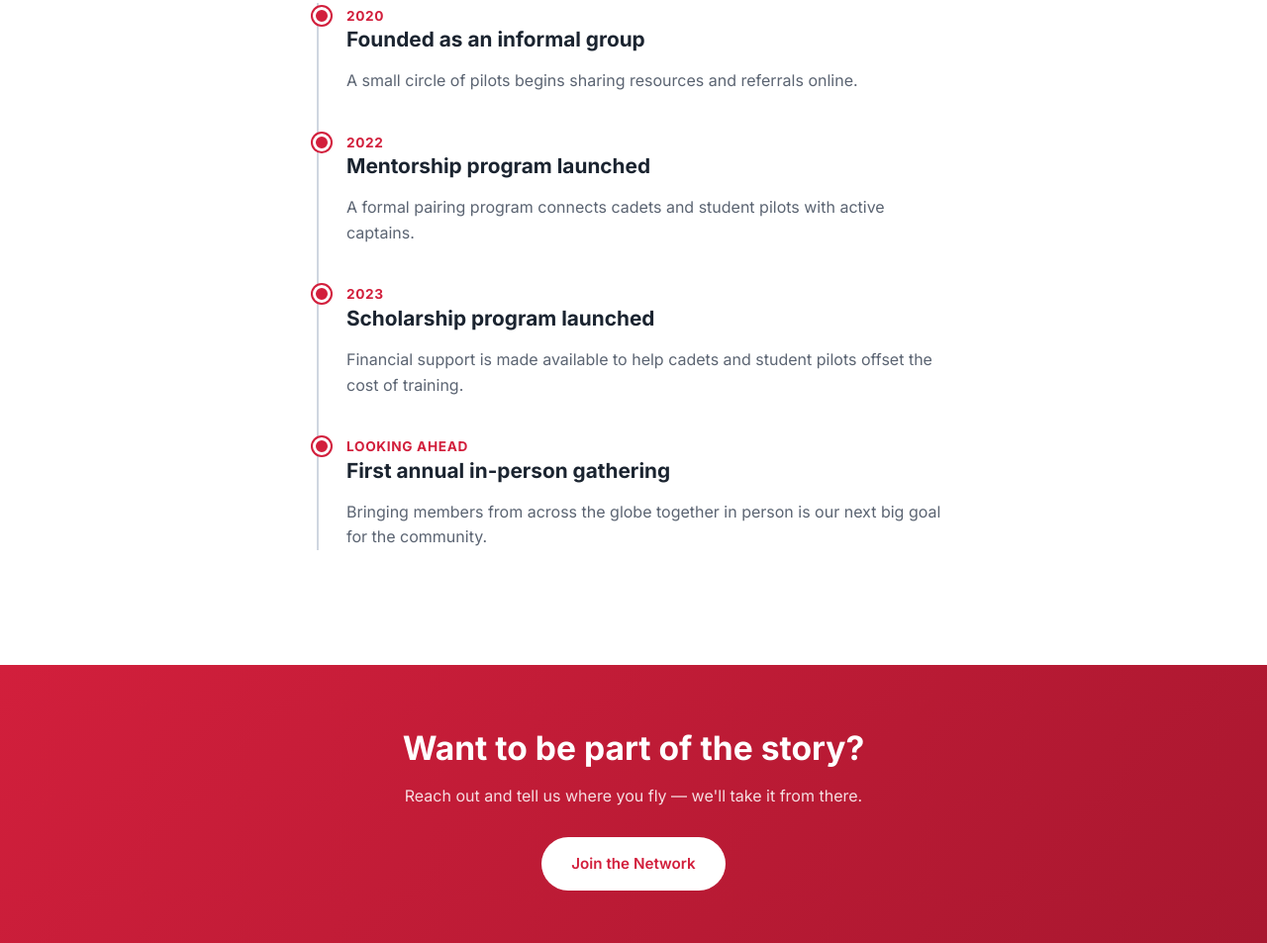
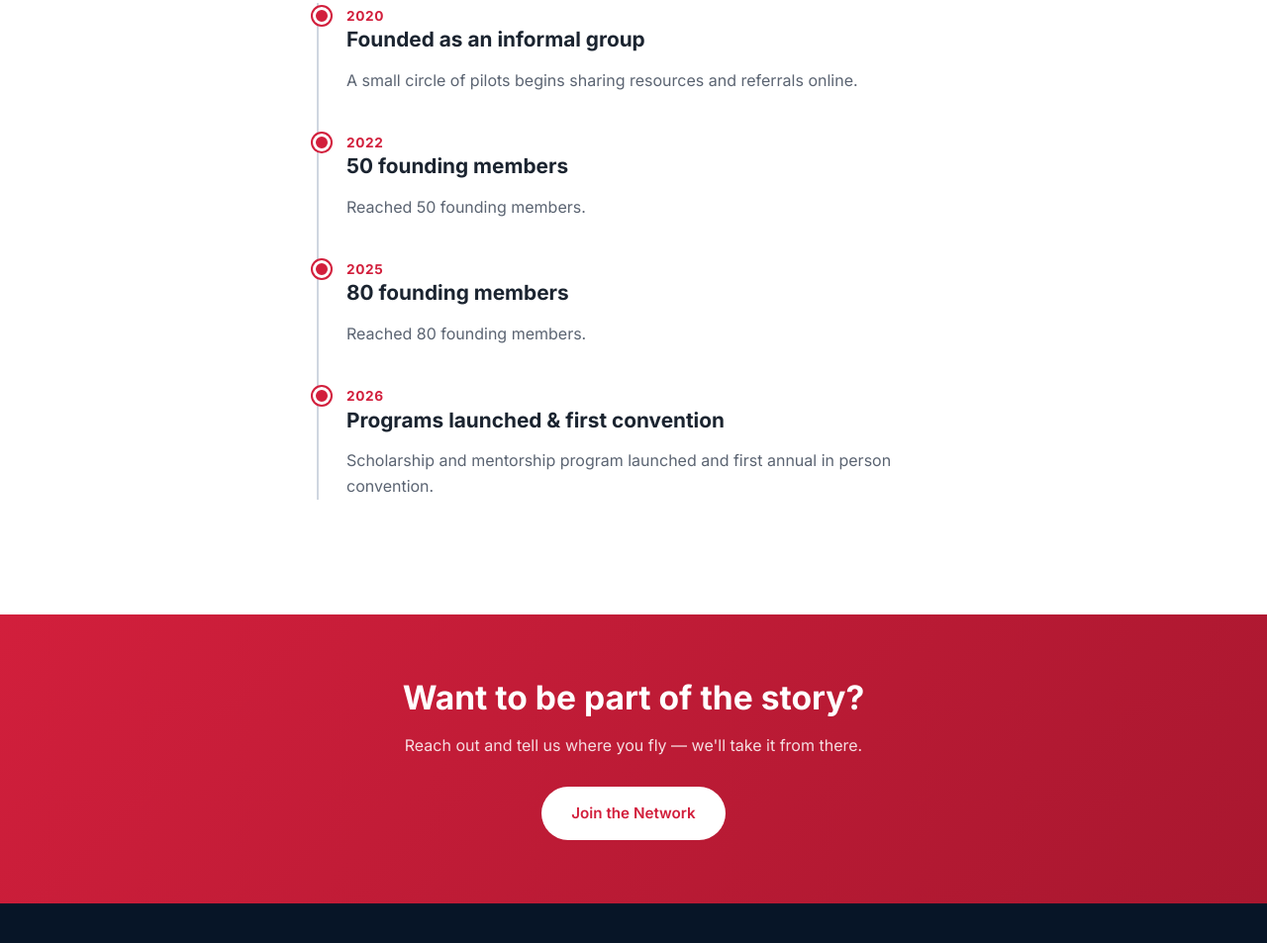
Before and after one commit to bekimdisha/albanian-aviators-worldwide, a plain HTML site: page about.html in a window 1280 px wide. Shown: the part 1880-2833 px from the top of the page at 99% size. Drawn offline with Linux system fonts and the light colour scheme.

Commit message:
Update milestones timeline with member counts and 2026 launch
Co-Authored-By: Claude Sonnet 5 <noreply@anthropic.com>

```diff
--- a/about.html
+++ b/about.html
@@ -101,18 +101,18 @@
       </div>
       <div class="timeline-item">
         <span class="year">2022</span>
-        <h3>Mentorship program launched</h3>
-        <p>A formal pairing program connects cadets and student pilots with active captains.</p>
+        <h3>50 founding members</h3>
+        <p>Reached 50 founding members.</p>
       </div>
       <div class="timeline-item">
-        <span class="year">2023</span>
-        <h3>Scholarship program launched</h3>
-        <p>Financial support is made available to help cadets and student pilots offset the cost of training.</p>
+        <span class="year">2025</span>
+        <h3>80 founding members</h3>
+        <p>Reached 80 founding members.</p>
       </div>
       <div class="timeline-item">
-        <span class="year">Looking Ahead</span>
-        <h3>First annual in-person gathering</h3>
-        <p>Bringing members from across the globe together in person is our next big goal for the community.</p>
+        <span class="year">2026</span>
+        <h3>Programs launched & first convention</h3>
+        <p>Scholarship and mentorship program launched and first annual in person convention.</p>
       </div>
     </div>
   </div>
```
